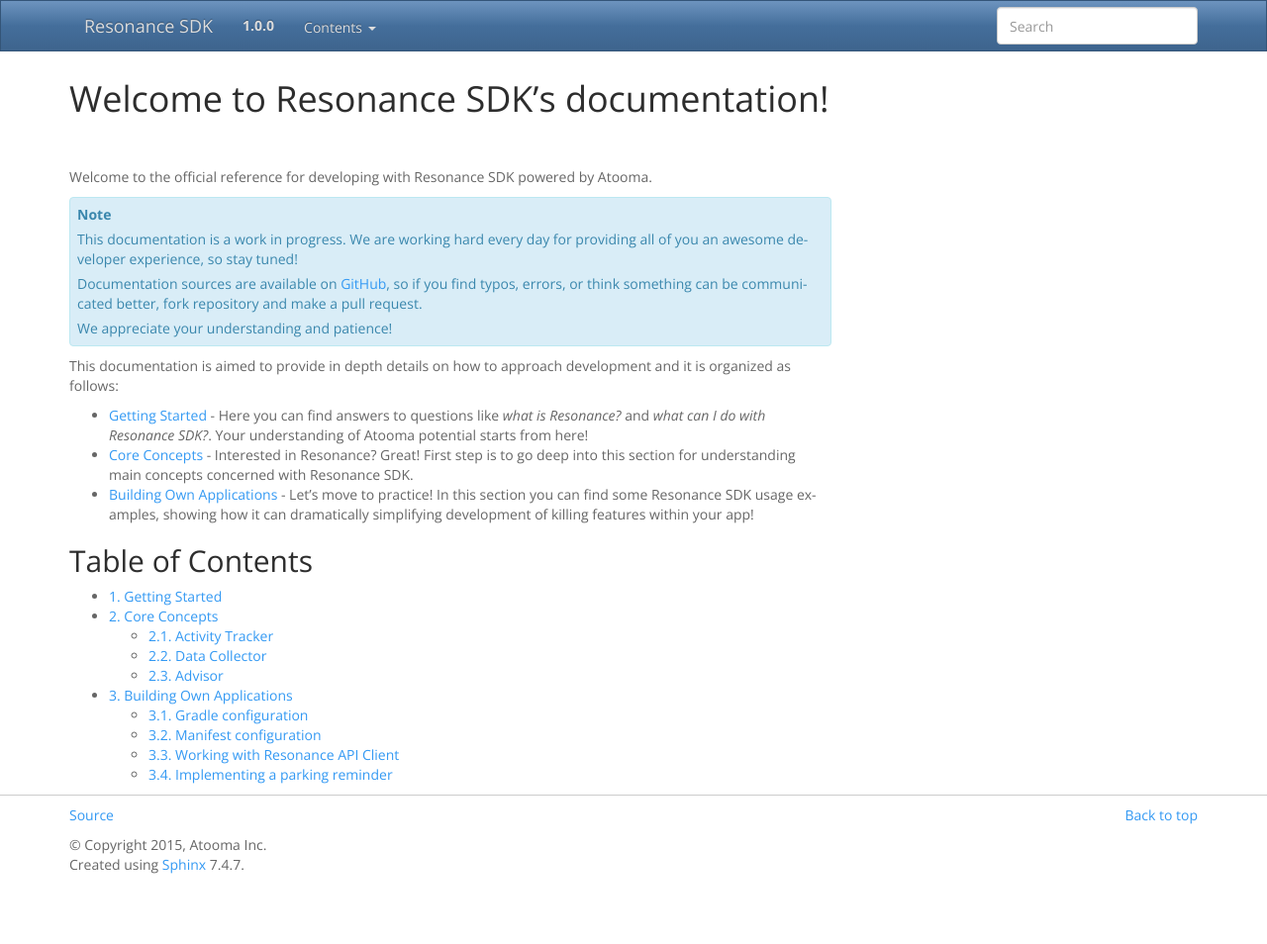
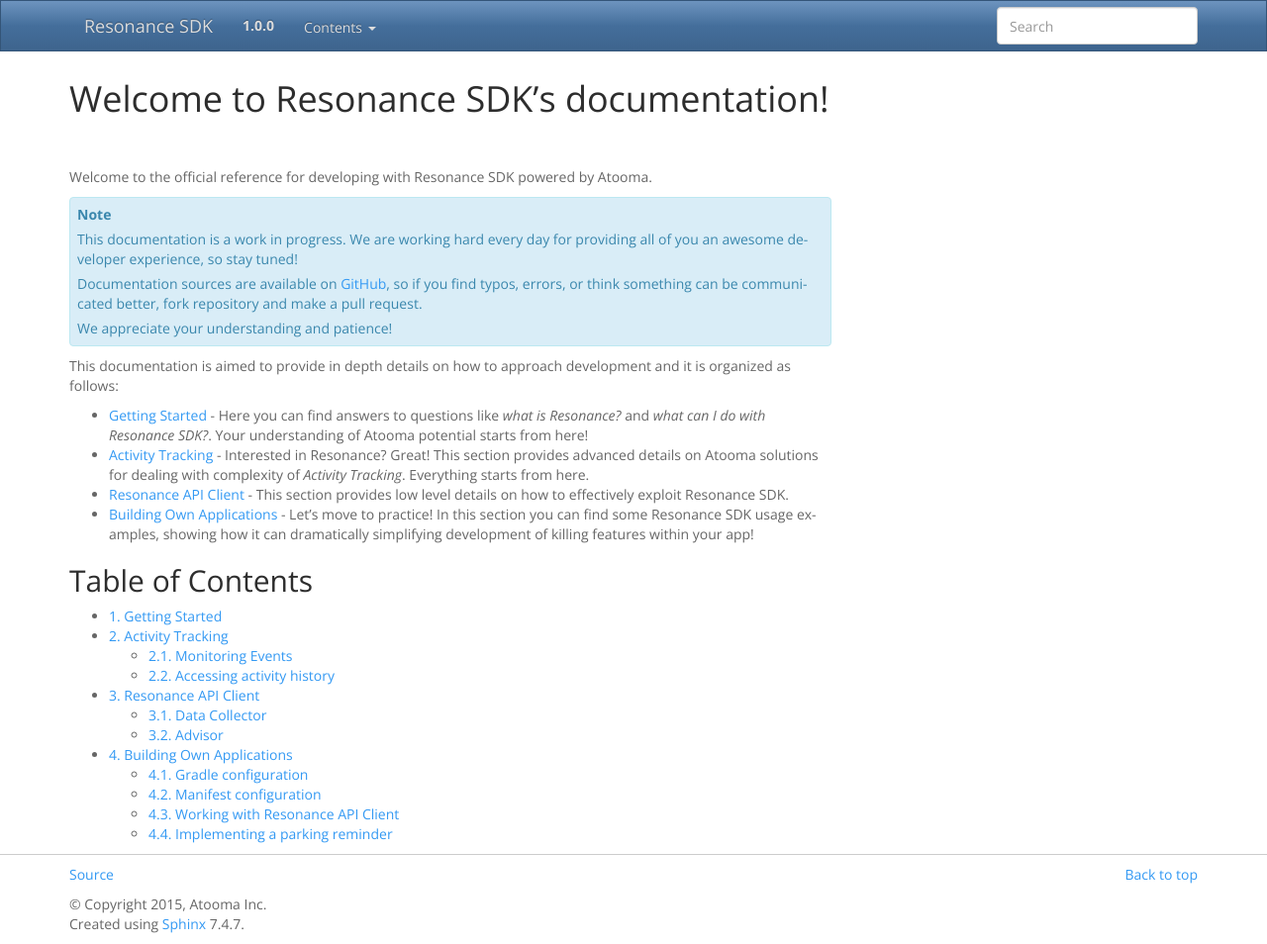
Before and after one commit to atooma/doc-resonance-sdk, a Sphinx documentation site: the page built from docs/source/index.rst, in a window 1280 px wide and 954 px high. Shown: the whole window at 99% size. Built offline with Sphinx 7.4.7, drawn with Linux system fonts in a browser that asks for light colours.

Commit message:
Activity tracking part moved to a dedicated section

```diff
--- a/docs/source/example.rst
+++ b/docs/source/example.rst
@@ -11,6 +11,7 @@
 ---------------------------------------
 
 .. code-block:: groovy
+  :linenos:
 
   compile 'com.atooma.activitytracker:activitytracker:1.0.0'
   compile 'com.atooma.resonance:resonance:1.0.0'
@@ -20,6 +21,7 @@
 ---------------------------------------
 
 .. code-block:: xml
+  :linenos:
 
   <meta-data
     android:name="com.atooma.resonance.sdk.ApplicationId"
@@ -52,6 +54,7 @@
 Usage of Resonance SDK relies on creation of ``ResonanceApiClient`` class. You can easily use it as follows in your ``Application`` class.
 
 .. code-block:: java
+  :linenos:
 
   ResonanceApiClient.with(getApplicationContext()).start();
 
@@ -63,6 +66,7 @@
 It's enough to register following event within your *Application* class and implement logic of ``execute`` method.
 
 .. code-block:: java
+  :linenos:
 
   // building event to monitor
   Event event = Event.Builder.create()
--- a/docs/source/index.rst
+++ b/docs/source/index.rst
@@ -14,16 +14,18 @@
 This documentation is aimed to provide in depth details on how to approach development and it is organized as follows:
 
 * :ref:`intro` - Here you can find answers to questions like *what is Resonance?* and *what can I do with Resonance SDK?*. Your understanding of Atooma potential starts from here!
-* :ref:`core` - Interested in Resonance? Great! First step is to go deep into this section for understanding main concepts concerned with Resonance SDK.
+* :ref:`activity` - Interested in Resonance? Great! This section provides advanced details on Atooma solutions for dealing with complexity of *Activity Tracking*. Everything starts from here.
+* :ref:`resonance` - This section provides low level details on how to effectively exploit Resonance SDK.
 * :ref:`example` - Let's move to practice! In this section you can find some Resonance SDK usage examples, showing how it can dramatically simplifying development of killing features within your app!
 
 Table of Contents
 ------------------------------
 
 .. toctree::
-   :numbered:
-   :maxdepth: 2
+	:numbered:
+	:maxdepth: 2
 
-   intro
-   core
-   example
+	intro
+	activity
+	resonance
+	example
```
Also changed, not shown: docs/source/activity.rst (renamed from docs/source/core.rst, +18 -31 lines), docs/source/resonance.rst (added, +16 -0 lines).
